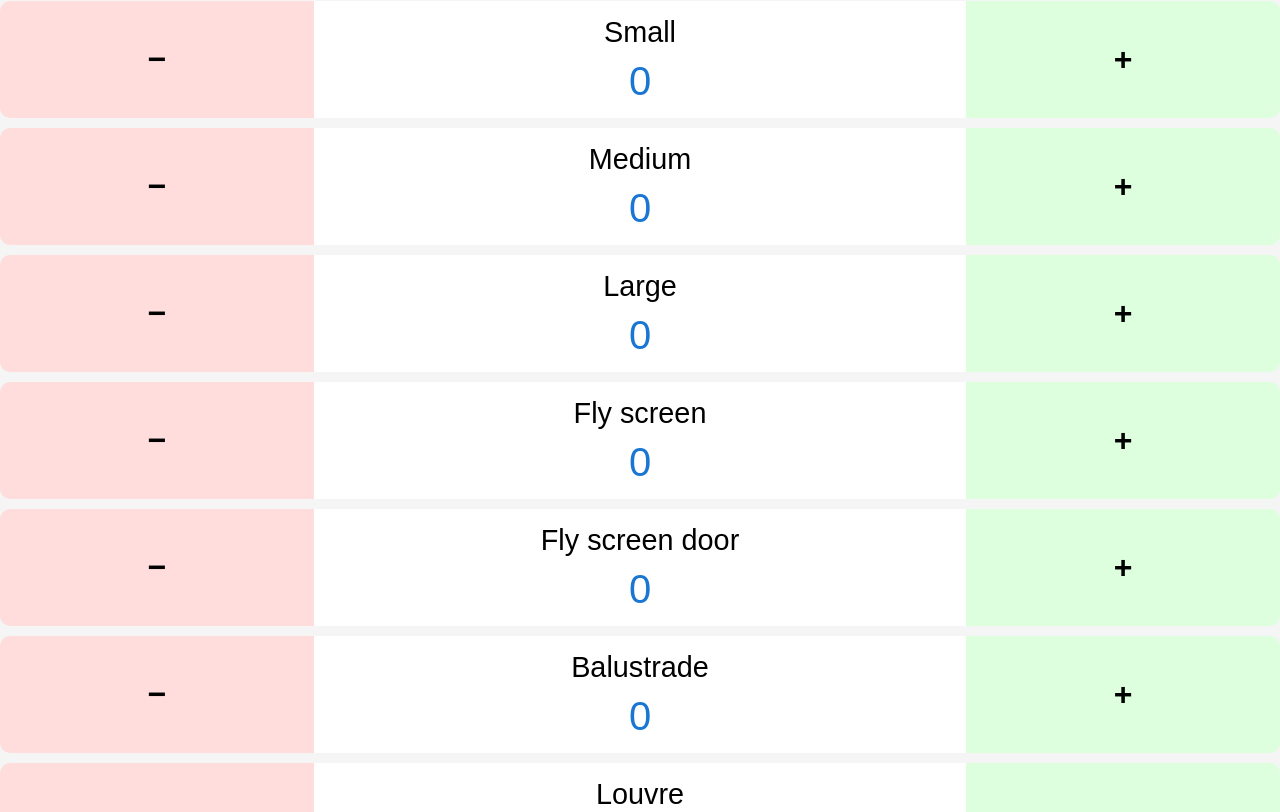
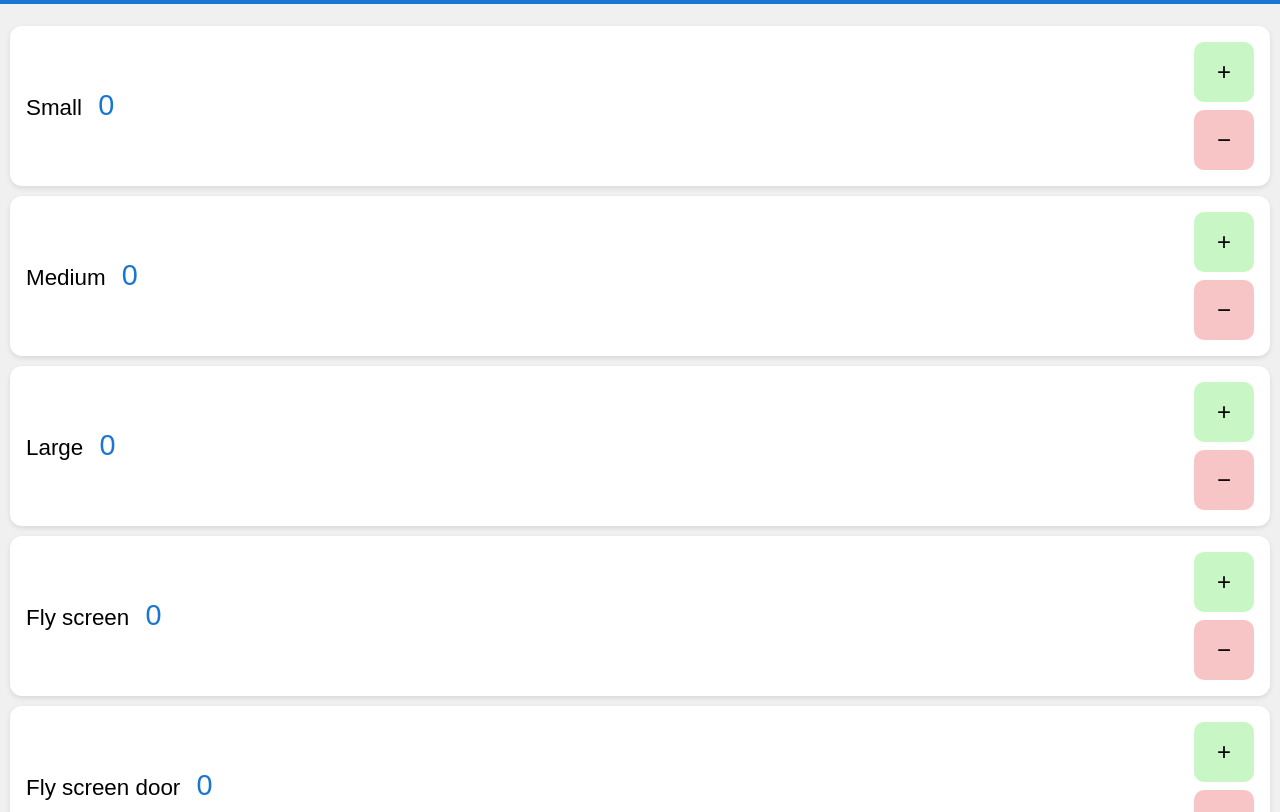
Before and after one commit to Ullralf/Windowcounter, a plain HTML site: page index.html in a window 1280 px wide. Shown: the part 86-898 px from the top of the page. Drawn offline with Linux system fonts and the light colour scheme.

Commit message:
Update index.html

```diff
--- a/index.html
+++ b/index.html
@@ -8,74 +8,71 @@
     body {
       font-family: sans-serif;
       margin: 0;
-      padding: 0;
-      background: #f5f5f5;
+      background: #f0f0f0;
     }
 
     h1 {
       text-align: center;
       font-size: 2rem;
-      padding: 20px;
+      padding: 16px;
       background: #1976d2;
       color: white;
-      margin: 0;
     }
 
     .item {
       display: flex;
-      width: 100%;
-      margin: 10px 0;
+      align-items: center;
+      justify-content: space-between;
+      background: white;
+      margin: 10px;
+      padding: 16px;
+      border-radius: 12px;
+      box-shadow: 0 2px 5px rgba(0,0,0,0.1);
     }
 
-    .button-area {
-      flex: 1;
-      padding: 40px 0;
-      font-size: 2rem;
-      font-weight: bold;
+    .label {
+      font-size: 1.4rem;
+      flex: 2;
+    }
+
+    .count {
+      font-size: 1.8rem;
+      color: #1976d2;
+      margin-left: 10px;
+    }
+
+    .buttons {
+      display: flex;
+      flex-direction: column;
+      gap: 8px;
+    }
+
+    .btn {
+      background: #e0e0e0;
+      border: none;
+      padding: 16px 20px;
+      font-size: 1.5rem;
+      border-radius: 10px;
+      min-width: 60px;
       text-align: center;
       user-select: none;
     }
 
-    .left {
-      background-color: #ffdddd;
-      border-right: 2px solid white;
-      border-top-left-radius: 10px;
-      border-bottom-left-radius: 10px;
+    .btn:active {
+      background: #ccc;
     }
 
-    .label {
-      flex: 2;
-      background-color: #ffffff;
-      font-size: 1.8rem;
-      text-align: center;
-      display: flex;
-      flex-direction: column;
-      justify-content: center;
-      padding: 10px;
+    .btn.add {
+      background-color: #c8f7c5;
     }
 
-    .count {
-      font-size: 2.5rem;
-      color: #1976d2;
-      margin-top: 10px;
-    }
-
-    .right {
-      background-color: #ddffdd;
-      border-left: 2px solid white;
-      border-top-right-radius: 10px;
-      border-bottom-right-radius: 10px;
-    }
-
-    @media (hover: hover) {
-      .button-area:hover {
-        opacity: 0.8;
-      }
+    .btn.subtract {
+      background-color: #f7c5c5;
     }
   </style>
 </head>
 <body>
-  <h1>Window Quote Counter</h1>
+  <h1>Window Quote</h1>
   <div id="items-container"></div>
 
   <script>
@@ -94,31 +91,36 @@
       const itemDiv = document.createElement('div');
       itemDiv.className = 'item';
 
-      const left = document.createElement('div');
-      left.className = 'button-area left';
-      left.innerText = '−';
-      left.onclick = () => {
+      const label = document.createElement('div');
+      label.className = 'label';
+      label.innerHTML = `${item} <span class="count" id="count-${item}">0</span>`;
+
+      const buttons = document.createElement('div');
+      buttons.className = 'buttons';
+
+      const subtractBtn = document.createElement('button');
+      subtractBtn.className = 'btn subtract';
+      subtractBtn.textContent = '−';
+      subtractBtn.onclick = () => {
         if (counts[item] > 0) {
           counts[item]--;
           update();
         }
       };
 
-      const label = document.createElement('div');
-      label.className = 'label';
-      label.innerHTML = `${item}<span class="count" id="count-${item}">0</span>`;
-
-      const right = document.createElement('div');
-      right.className = 'button-area right';
-      right.innerText = '+';
-      right.onclick = () => {
+      const addBtn = document.createElement('button');
+      addBtn.className = 'btn add';
+      addBtn.textContent = '+';
+      addBtn.onclick = () => {
         counts[item]++;
         update();
       };
 
-      itemDiv.appendChild(left);
+      buttons.appendChild(addBtn);
+      buttons.appendChild(subtractBtn);
+
       itemDiv.appendChild(label);
-      itemDiv.appendChild(right);
+      itemDiv.appendChild(buttons);
       container.appendChild(itemDiv);
     });
 
```
